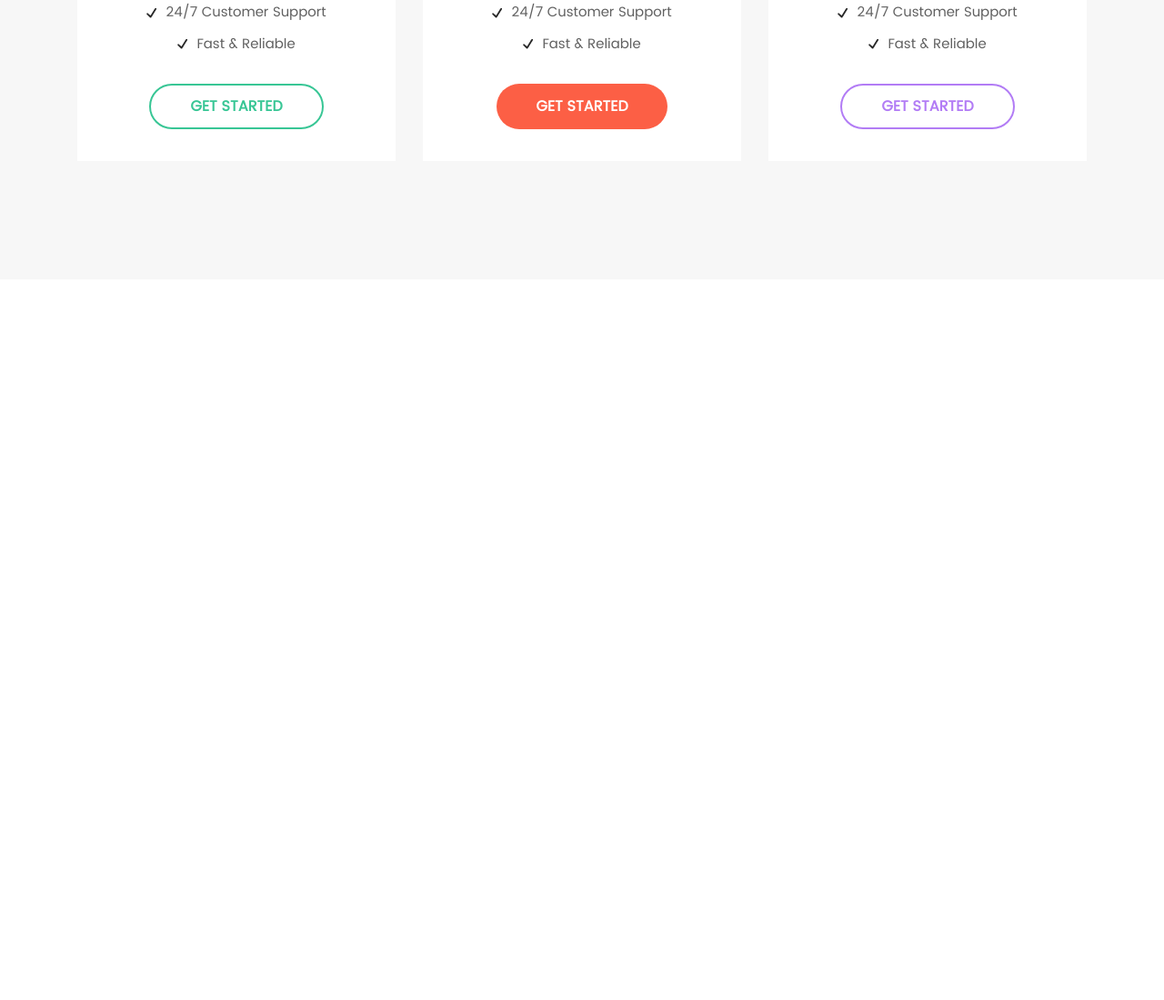
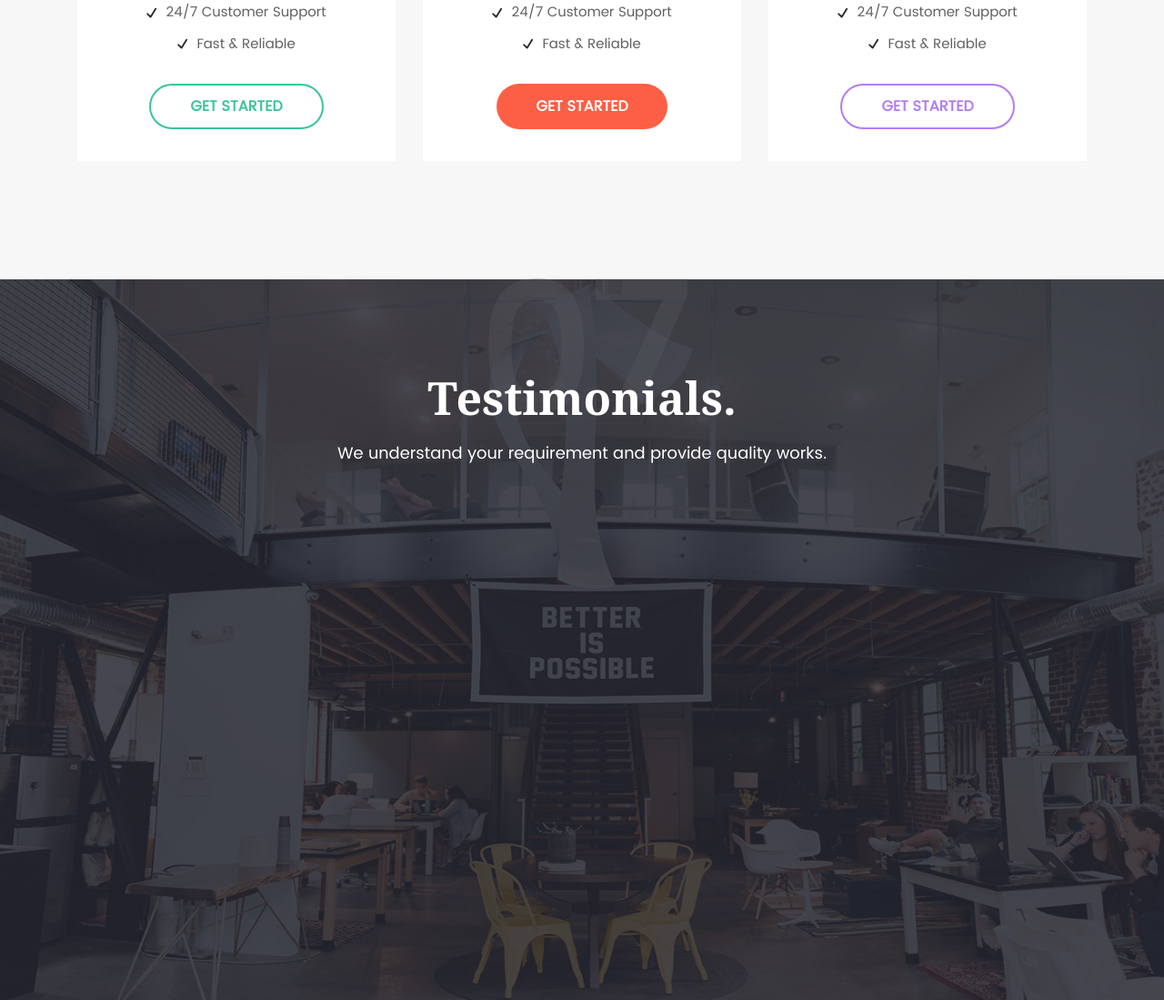
Before and after one commit to AndriiSavchuk/viaweb, a website: page app/index.html in a window 1280 px wide. Shown: the part 8647-9746 px from the top of the page at 91% size. Before the commit the page ends 8954 px from the top, so only its background shows below. Drawn offline with Linux system fonts and the light colour scheme.

Commit message:
Began work on section Testimonials

```diff
--- a/app/index.html
+++ b/app/index.html
@@ -712,6 +712,29 @@
         </section>
         <!--End of Section Pricing-->
 
+        <!--Section Testimonials-->
+        <section id="testimonials">
+            <div class="cover">
+            <p class="text-center"><span class="numeration">07</span></p>
+            <div class="container">
+                <div class="row relative text-center">
+                    <h2 class="text-center">Testimonials.</h2>
+                    <p class="underheading-text text-center">We understand your requirement and provide quality works.</p>
+                </div>
+
+                <div class="row">
+                    <div class="col-md-12">
+
+                    </div>
+                </div>
+            </div>
+            </div>
+        </section>
+        <!--End of Testimonials-->
+
+
+        <section style="height: 1000px"></section>
+
 
 
         <script src="js/scripts.min.js"></script>
--- a/app/sass/_media.sass
+++ b/app/sass/_media.sass
@@ -178,6 +178,10 @@
             .steps-descr-block
                 margin-bottom: 150px
 
+    /* Section Pricing styles */
+    #pricing
+        .pricing-block
+            margin-top: 30px
 
 
 /* Extra small devices (portrait phones, less than 576px) */
--- a/app/sass/main.sass
+++ b/app/sass/main.sass
@@ -528,6 +528,41 @@
                 background-color: lighten($purple, 5%)
 
 
+/* Section Testimonials styles */
+#testimonials
+    position: relative
+    height: 800px
+    background: url("../img/testimonials_bg.jpg") center repeat fixed
+    -webkit-background-size: cover
+    background-size: cover
+    color: #ffffff
+
+    .cover
+        position: absolute
+        top: 0
+        left: 0
+        width: 100%
+        height: 100%
+        background-color: rgba(38, 39, 50, 0.85)
+        h2
+            color: #ffffff
+
+    p
+        color: #ffffff
+
+        .numeration
+            position: relative
+            top: 5px
+            opacity: 0.3
+            color: #5d5d62
+
+    .container
+        .row.relative
+            top: -100px
+
+
+
+
 /* Always at the end */
 
 @import "media"
```
Also changed, not shown: app/css/main.min.css, app/img/person_testim_1.jpg (added), app/img/person_testim_2.jpg (added), app/img/person_testim_3.jpg (added), app/img/person_testim_4.jpg (added), app/img/testimonials_bg.jpg (added).
